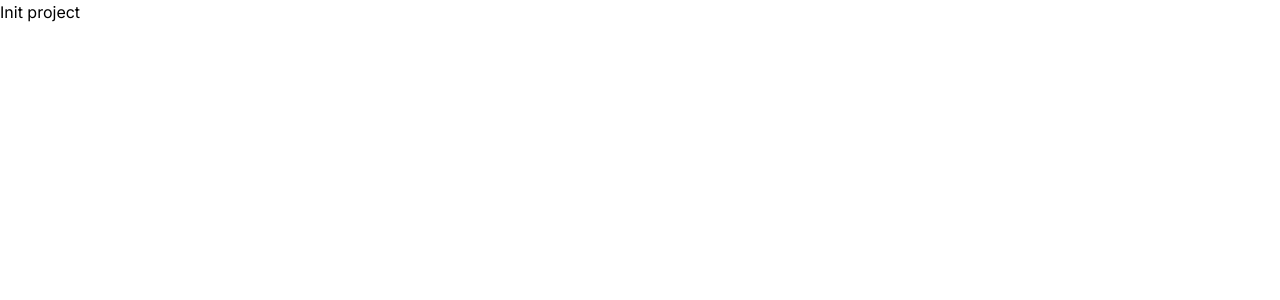
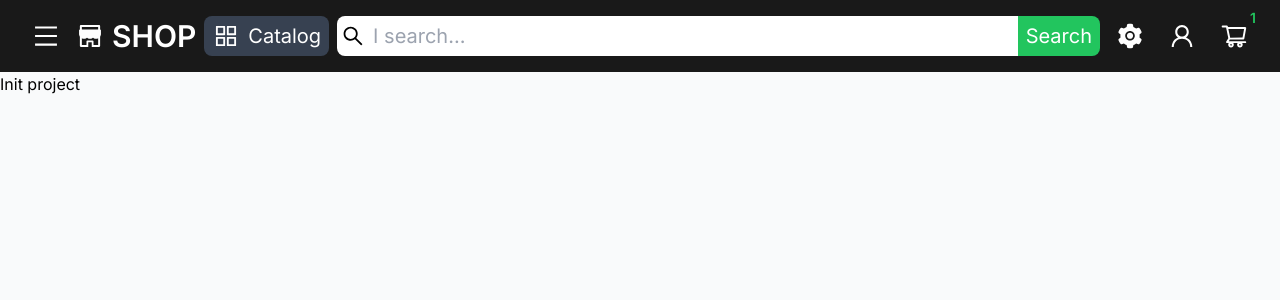
Before and after one commit to Sabgrad/shop, a Next.js app: page / in a window 1280 px wide. Shown: the top 300 px of the page. Built offline with nearby package versions, Linux system fonts and the light colour scheme.

Commit message:
add header

```diff
--- a/app/layout.tsx
+++ b/app/layout.tsx
@@ -1,6 +1,9 @@
 import './globals.css'
 import type { Metadata } from 'next'
 import { Inter } from 'next/font/google'
+import clsx from 'clsx'
+import Header from '@/components/header/header'
+import Footer from '@/components/footer'
 
 const inter = Inter({ subsets: ['latin'] })
 
@@ -15,8 +18,14 @@
   children: React.ReactNode
 }) {
   return (
-    <html lang="en">
-      <body className={inter.className}>{children}</body>
+    <html lang="en" className='h-full'>
+      <body className={clsx(inter.className,
+        'bg-gray-50 h-full relative pt-[4.5rem]'
+        )}>
+          <Header />
+          {children}
+          <Footer />
+        </body>
     </html>
   )
 }
--- /dev/null
+++ b/components/footer.tsx
@@ -0,0 +1,9 @@
+import React from 'react'
+
+export default function Footer() {
+  return (
+    <div>
+
+    </div>
+  )
+}
--- /dev/null
+++ b/components/header/header-btn.tsx
@@ -0,0 +1,18 @@
+import clsx from 'clsx'
+import React from 'react'
+
+type HeaderBtnProps = {
+  children: React.ReactNode
+  className?: string
+}
+
+export default function HeaderBtn({
+  children,
+  className
+}: HeaderBtnProps) {
+  return (
+    <button className={clsx('p-2 hover:bg-gray-500 rounded-lg transition-all h-full flex items-center justify-center', className && className)}>
+      {children}
+    </button>
+  )
+}
--- /dev/null
+++ b/components/header/header.tsx
@@ -0,0 +1,44 @@
+import Link from 'next/link'
+import React from 'react'
+import { AiOutlineMenu, AiFillShop, AiOutlineUser, AiOutlineAppstore, AiOutlineShoppingCart, AiOutlineSearch, AiFillSetting } from 'react-icons/ai'
+import HeaderBtn from './header-btn'
+
+export default function Header() {
+  return (
+    <header className="h-[4.5rem] z-[999] fixed top-0  bg-black/90 w-full px-1 sm:px-6 text-xl text-white">
+
+      <div className='w-full h-full flex flex-row gap-2 justify-center items-center py-4'>
+        <HeaderBtn>
+          <AiOutlineMenu size={28} />
+        </HeaderBtn>
+        <Link href='/' className='flex justify-center items-center gap-2'>
+          <AiFillShop size={28} /> <span className='text-3xl font-semibold hidden xl:block'>SHOP</span>
+        </Link>
+        <HeaderBtn className='gap-2 bg-gray-700 hidden lg:flex'>
+          <AiOutlineAppstore size={28} /> Catalog
+        </HeaderBtn>
+        <form className='w-full flex h-full'>
+          <div className='h-full items-center rounded-l-lg pl-1 bg-white text-black hidden lg:flex'>
+            <AiOutlineSearch size={24} />
+          </div>
+          <input placeholder='I search...' className='w-full p-2 rounded-l-lg lg:rounded-none text-black outline-none' />
+          <button className='h-full px-2 rounded-r-lg bg-green-500'>
+            Search
+          </button>
+        </form>
+        <HeaderBtn className='hidden md:flex relative'>
+          <AiFillSetting size={28}/>
+        </HeaderBtn>
+        <HeaderBtn className='hidden sm:flex'>
+          <AiOutlineUser size={28} />
+        </HeaderBtn>
+        <HeaderBtn className='relative'>
+          <AiOutlineShoppingCart size={28} />
+          <div className='absolute text-green-500 font-semibold text-sm -top-2 right-0'>
+            1
+          </div>
+        </HeaderBtn>
+      </div>
+    </header>
+  )
+}
--- a/package.json
+++ b/package.json
@@ -16,6 +16,7 @@
     "@types/react-dom": "18.2.7",
     "autoprefixer": "10.4.15",
     "bcrypt": "^5.1.1",
+    "clsx": "^2.0.0",
     "eslint": "8.48.0",
     "eslint-config-next": "13.4.19",
     "framer-motion": "^10.16.2",
```
Also changed, not shown: app/(site)/page.tsx (renamed from app/page.tsx), 1 other file (tests, documents, lock files or other folders).
